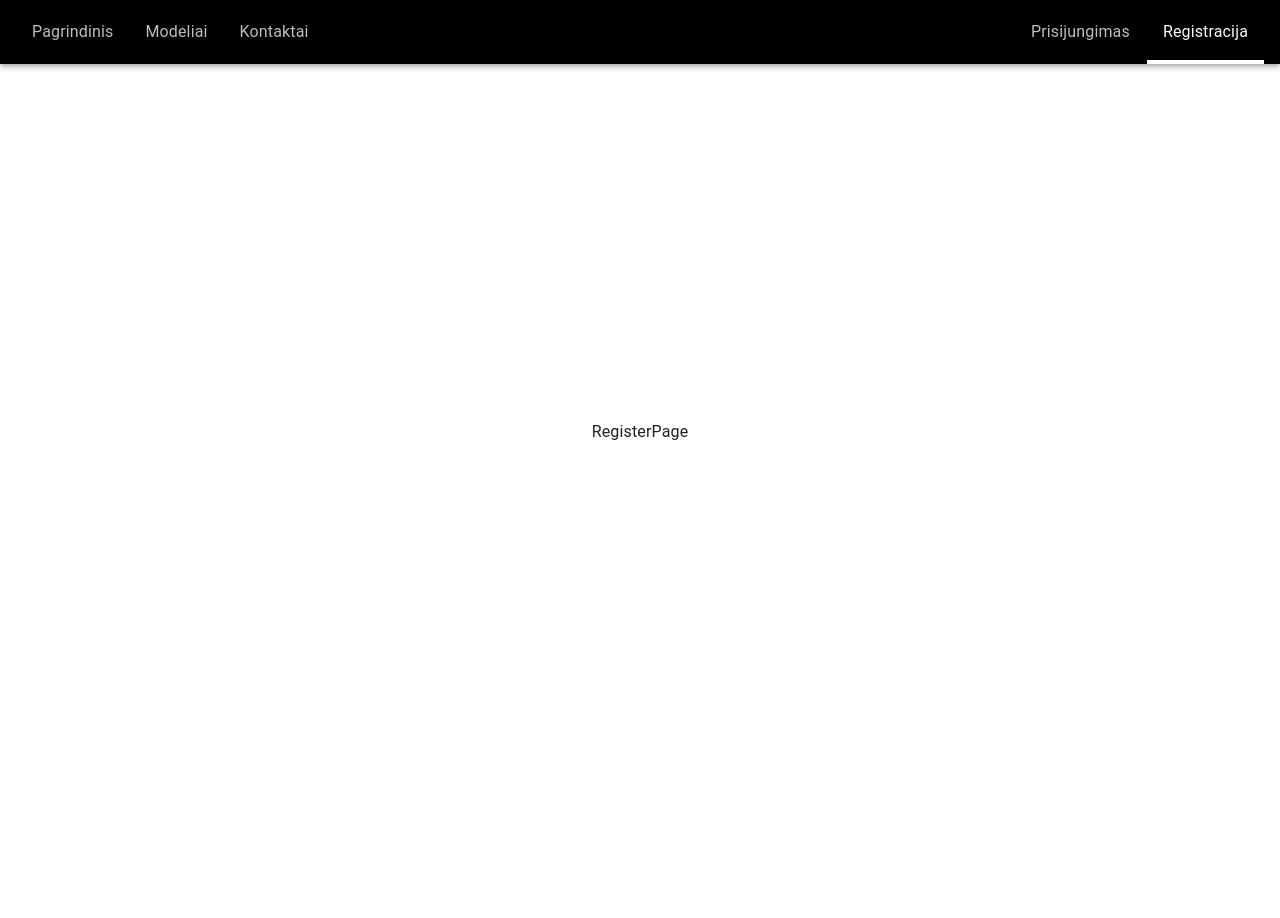
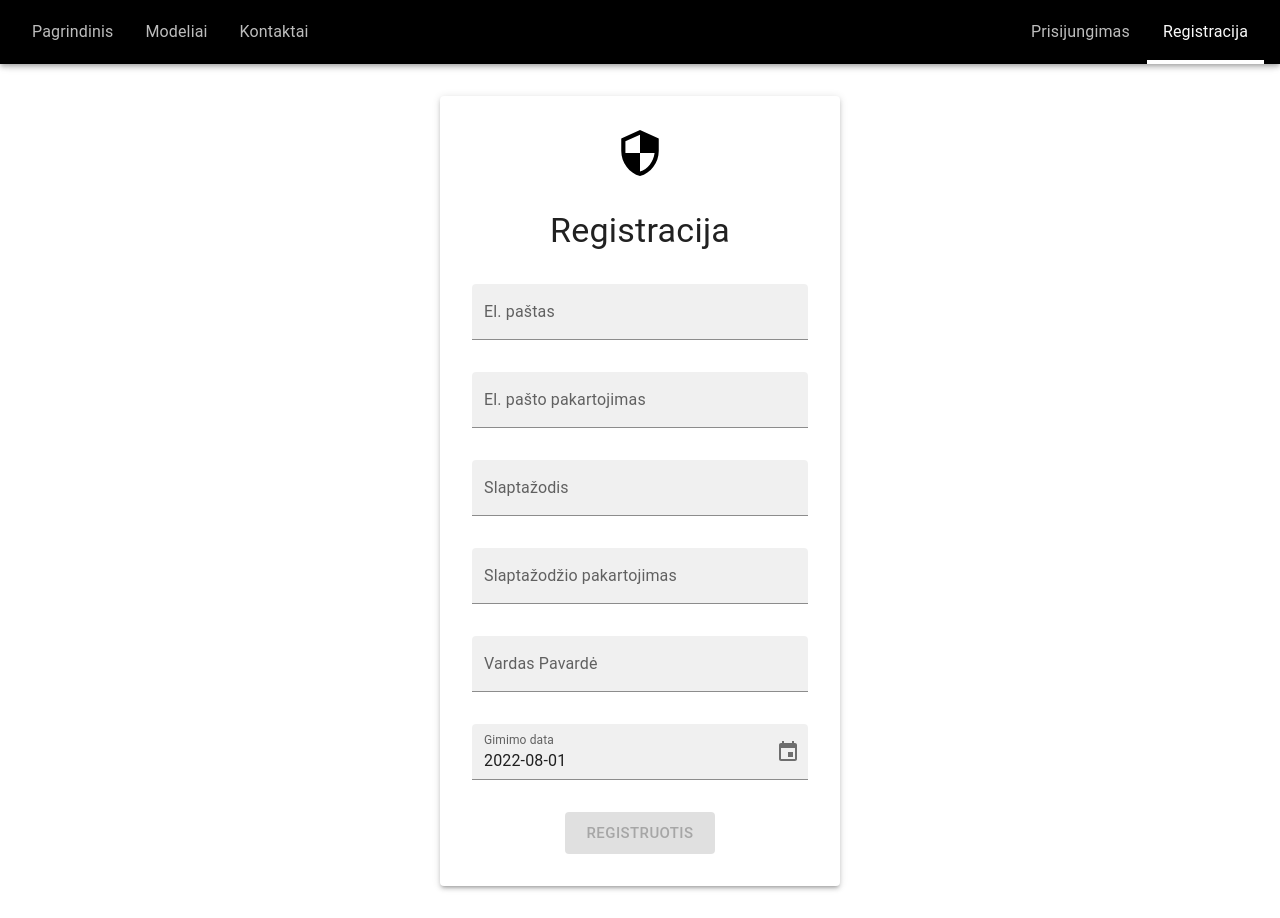
Before and after one commit to kmakselis/Aston-Martin-React-Project, a React (Create React App) app: page /auth/register in a window 1280 px wide. Before the commit the page ends 800 px from the top, so only its background shows below. Built offline with nearby package versions, Linux system fonts and the light colour scheme.

Commit message:
feat(8): register form validation

```diff
--- a/package.json
+++ b/package.json
@@ -7,12 +7,14 @@
     "@emotion/styled": "^11.9.3",
     "@mui/icons-material": "^5.8.4",
     "@mui/material": "^5.9.0",
+    "@mui/x-date-pickers": "^5.0.0-beta.5",
     "eslint-config-airbnb": "^19.0.4",
     "eslint-plugin-import": "^2.25.3",
     "eslint-plugin-jsx-a11y": "^6.5.1",
     "eslint-plugin-react-hooks": "^4.3.0",
     "formik": "^2.2.9",
     "json-server": "^0.17.0",
+    "moment": "^2.29.4",
     "react": "^18.2.0",
     "react-countup": "^6.3.0",
     "react-dom": "^18.2.0",
--- a/src/app.jsx
+++ b/src/app.jsx
@@ -1,14 +1,18 @@
 import * as React from 'react';
 import { BrowserRouter } from 'react-router-dom';
+import { LocalizationProvider } from '@mui/x-date-pickers';
+import { AdapterMoment } from '@mui/x-date-pickers/AdapterMoment';
 import PageRoutes from './routes/page-routes';
 import { CartProvider } from './contexts/cart-context';
 
 const App = () => (
-  <BrowserRouter>
-    <CartProvider>
-      <PageRoutes />
-    </CartProvider>
-  </BrowserRouter>
+  <LocalizationProvider dateAdapter={AdapterMoment}>
+    <BrowserRouter>
+      <CartProvider>
+        <PageRoutes />
+      </CartProvider>
+    </BrowserRouter>
+  </LocalizationProvider>
 );
 
 export default App;
--- /dev/null
+++ b/src/components/auth-form.jsx
@@ -0,0 +1,50 @@
+import React from 'react';
+import {
+  Paper,
+  Box,
+  Typography,
+  Button,
+} from '@mui/material';
+import SecurityIcon from '@mui/icons-material/Security';
+
+const AuthForm = ({
+  title,
+  btnText,
+  disabled = false,
+  onSubmit,
+  children,
+}) => (
+  <Paper
+    elevation={3}
+    sx={{
+      p: 4,
+      width: 400,
+      my: 4,
+    }}
+  >
+    <Box
+      component="form"
+      sx={{
+        display: 'flex',
+        flexDirection: 'column',
+        alignItems: 'center',
+        gap: 4,
+      }}
+      onSubmit={onSubmit}
+    >
+      <SecurityIcon sx={{ fontSize: 50, color: 'primary.main' }} />
+      <Typography component="h1" variant="h4">{title}</Typography>
+      {children}
+      <Button
+        type="submit"
+        variant="contained"
+        size="large"
+        disabled={disabled}
+      >
+        {btnText}
+      </Button>
+    </Box>
+  </Paper>
+);
+
+export default AuthForm;
--- a/src/components/index.jsx
+++ b/src/components/index.jsx
@@ -1,2 +1,3 @@
 export { default as Navbar } from './navbar';
 export { default as Image } from './image';
+export { default as AuthForm } from './auth-form';
--- a/src/pages/loginPage/index.jsx
+++ b/src/pages/loginPage/index.jsx
@@ -1,71 +1,74 @@
 import React from 'react';
-import {
-  Paper,
-  Typography,
-  TextField,
-  Box,
-  Button,
-} from '@mui/material';
-import SecurityIcon from '@mui/icons-material/Security';
+import { TextField } from '@mui/material';
 import { useFormik } from 'formik';
+import * as yup from 'yup';
+import AuthForm from '../../components/auth-form';
 
 const initialValues = {
   email: '',
   password: '',
 };
 
+const validationSchema = yup.object({
+  email: yup.string()
+    .required('Privaloma')
+    .email('Neteisingas el. pašto formatas'),
+  password: yup.string()
+    .required('Privaloma')
+    .min(8, 'Mažiausiai 8 simboliai')
+    .matches(/[a-z]/, 'Bent viena mažoji raidė')
+    .matches(/[A-Z]/, 'Bent viena didžioji raidė')
+    .matches(/\d/, 'Bent vienas skaičius')
+    .matches(/\W/, 'Bent vienas specialus simbolis'),
+});
+
 const LoginPage = () => {
+  const onSubmit = async (values) => {
+    console.log('Forma patvirtinta, atliekami veiksmai...');
+    console.log(values);
+  };
+
   const {
-    dirty, values,
-    handleChange,
+    dirty, values, errors, touched, isValid,
+    handleChange, handleBlur, handleSubmit,
   } = useFormik({
     initialValues,
+    validationSchema,
+    onSubmit,
   });
 
   return (
-    <Paper elevation={3} sx={{ p: 5, width: 400 }}>
-      <Paper sx={{
-        position: 'fixed',
-        top: 300,
-        left: 20,
-        width: 400,
-        p: 3,
-      }}
+    <AuthForm
+      title="Prisijungimas"
+      onSubmit={handleSubmit}
+      disabled={!dirty || !isValid}
+      btnText="Prisijungti"
     >
-        <Typography variant="h5">Formik state</Typography>
-        <Box component="pre">
-          {JSON.stringify({ values, dirty }, null, 4)}
-        </Box>
-      </Paper>
-
-      <Box
-        component="form"
-        sx={{
-          display: 'flex',
-          flexDirection: 'column',
-          alignItems: 'center',
-          gap: 5,
-        }}
-      >
-        <SecurityIcon sx={{ fontSize: 50, color: 'primary.main' }} />
-        <Typography component="h1" variant="h4">Prisijungimas</Typography>
       <TextField
         name="email"
         label="El. paštas"
         type="email"
+        variant="filled"
         fullWidth
+        value={values.email}
         onChange={handleChange}
+        onBlur={handleBlur}
+        error={touched.email && Boolean(errors.email)}
+        helperText={touched.email && errors.email}
       />
       <TextField
         name="password"
         label="Slaptažodis"
         type="password"
+        variant="filled"
         fullWidth
+        value={values.password}
         onChange={handleChange}
+        onBlur={handleBlur}
+        error={touched.password && Boolean(errors.password)}
+        helperText={touched.password && errors.password}
       />
-        <Button type="submit" variant="contained" size="large" disabled={!dirty}>Prisijungti</Button>
-      </Box>
-    </Paper>
+    </AuthForm>
   );
 };
 
--- a/src/pages/models-page/components/car-card.jsx
+++ b/src/pages/models-page/components/car-card.jsx
@@ -101,9 +101,9 @@ const CarCard = ({
       <Button
         size="large"
         variant="contained"
-        onClick={() => {
-          console.log('clicked');
-        }}
+        // onClick={() => {
+        //   console.log('clicked');
+        // }}
       >
         Siųsti užklausą
       </Button>
--- a/src/pages/register-page/index.jsx
+++ b/src/pages/register-page/index.jsx
@@ -1,7 +1,157 @@
+/* eslint-disable no-underscore-dangle */
 import React from 'react';
+import { TextField } from '@mui/material';
+import { DesktopDatePicker } from '@mui/x-date-pickers/DesktopDatePicker';
+import { useFormik } from 'formik';
+import * as yup from 'yup';
+import moment from 'moment';
+import AuthForm from '../../components/auth-form';
 
-const RegisterPage = () => (
-  <div>RegisterPage</div>
-);
+const dateNow = moment(new Date());
+
+const initialValues = {
+  email: '',
+  emailConfirmation: '',
+  password: '',
+  passwordConfirmation: '',
+  fullname: '',
+  birthdate: dateNow,
+};
+
+const validationSchema = yup.object({
+  email: yup.string()
+    .required('Privaloma')
+    .email('Neteisingas pašto formatas'),
+  emailConfirmation: yup.string()
+    .required('Privaloma')
+    .oneOf([yup.ref('email')], 'El. paštas nesutampa'),
+  password: yup.string()
+    .required('Privaloma')
+    .min(8, 'Mažiausiai 8 simboliai')
+    .matches(/[a-z]/, 'Bent viena mažoji raidė')
+    .matches(/[A-Z]/, 'Bent viena didžioji raidė')
+    .matches(/\d/, 'Bent vienas skaičius')
+    .matches(/\W/, 'Bent vienas specialus simbolis'),
+  passwordConfirmation: yup.string()
+    .required('Privaloma')
+    .oneOf([yup.ref('password')], 'Slaptažodžiai nesutampa'),
+  fullname: yup.string()
+    .required('Privaloma')
+    .min(6, 'Mažiausiai 6 simboliai')
+    .matches(/^[a-ząčęėįšųūž ]+$/i, 'Gali būti tik raidės ir tarpai'),
+  birthdate: yup.date('Neteisingas datos formatas, pateikite formatu: YYYY-MM-DD')
+    .max(dateNow, 'Negalite pasirinkti ateities laiko'),
+});
+
+const RegisterPage = () => {
+  const onSubmit = (values) => {
+    console.log('įvestos reikšmės');
+    console.table(values);
+  };
+
+  const {
+    values, errors, touched, dirty, isValid,
+    handleChange, handleBlur, handleSubmit, setFieldValue, setFieldTouched,
+  } = useFormik({
+    initialValues,
+    validationSchema,
+    onSubmit,
+  });
+
+  return (
+    <AuthForm
+      title="Registracija"
+      btnText="Registruotis"
+      onSubmit={handleSubmit}
+      disabled={!dirty || !isValid}
+    >
+      <TextField
+        name="email"
+        label="El. paštas"
+        type="email"
+        variant="filled"
+        fullWidth
+        value={values.email}
+        onChange={handleChange}
+        onBlur={handleBlur}
+        error={touched.email && Boolean(errors.email)}
+        helperText={touched.email && errors.email}
+      />
+      <TextField
+        name="emailConfirmation"
+        label="El. pašto pakartojimas"
+        type="email"
+        variant="filled"
+        fullWidth
+        value={values.emailConfirmation}
+        onChange={handleChange}
+        onBlur={handleBlur}
+        error={touched.emailConfirmation && Boolean(errors.emailConfirmation)}
+        helperText={touched.emailConfirmation && errors.emailConfirmation}
+      />
+      <TextField
+        name="password"
+        label="Slaptažodis"
+        type="password"
+        variant="filled"
+        fullWidth
+        onChange={handleChange}
+        value={values.password}
+        onBlur={handleBlur}
+        error={touched.password && Boolean(errors.password)}
+        helperText={touched.password && errors.password}
+      />
+      <TextField
+        name="passwordConfirmation"
+        label="Slaptažodžio pakartojimas"
+        type="password"
+        variant="filled"
+        fullWidth
+        value={values.passwordConfirmation}
+        onChange={handleChange}
+        onBlur={handleBlur}
+        error={touched.passwordConfirmation && Boolean(errors.passwordConfirmation)}
+        helperText={touched.passwordConfirmation && errors.passwordConfirmation}
+      />
+      <TextField
+        name="fullname"
+        label="Vardas Pavardė"
+        type="text"
+        variant="filled"
+        fullWidth
+        value={values.fullname}
+        onChange={handleChange}
+        onBlur={handleBlur}
+        error={touched.fullname && Boolean(errors.fullname)}
+        helperText={touched.fullname && errors.fullname}
+      />
+      <DesktopDatePicker
+        inputFormat="yyyy-MM-DD"
+        disableMaskedInput
+        value={values.birthdate}
+        disableFuture
+        onChange={(momentInstance) => {
+          if (momentInstance._isValid) {
+            setFieldTouched('birthdate', true, false);
+            setFieldValue('birthdate', momentInstance, true);
+          }
+        }}
+        renderInput={(params) => (
+          <TextField
+            // eslint-disable-next-line react/jsx-props-no-spreading
+            {...params}
+            name="birthdate"
+            label="Gimimo data"
+            variant="filled"
+            fullWidth
+            onBlur={handleBlur}
+            error={touched.birthdate && Boolean(errors.birthdate)}
+            helperText={touched.birthdate && errors.birthdate}
+          />
+        )}
+      />
+    </AuthForm>
+  );
+};
 
 export default RegisterPage;
```
Also changed, not shown: 2 other files (tests, documents, lock files or other folders). Lines whose indentation alone changed are shown as unchanged.
